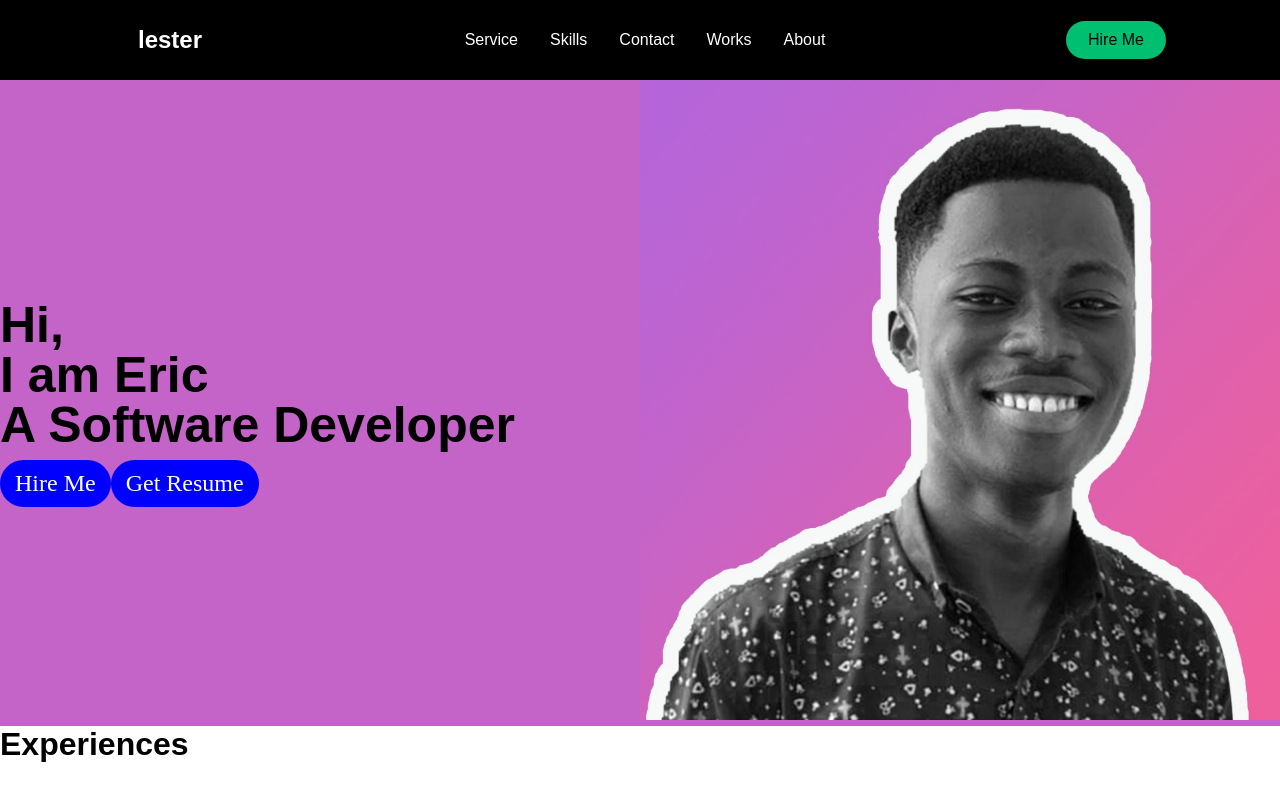
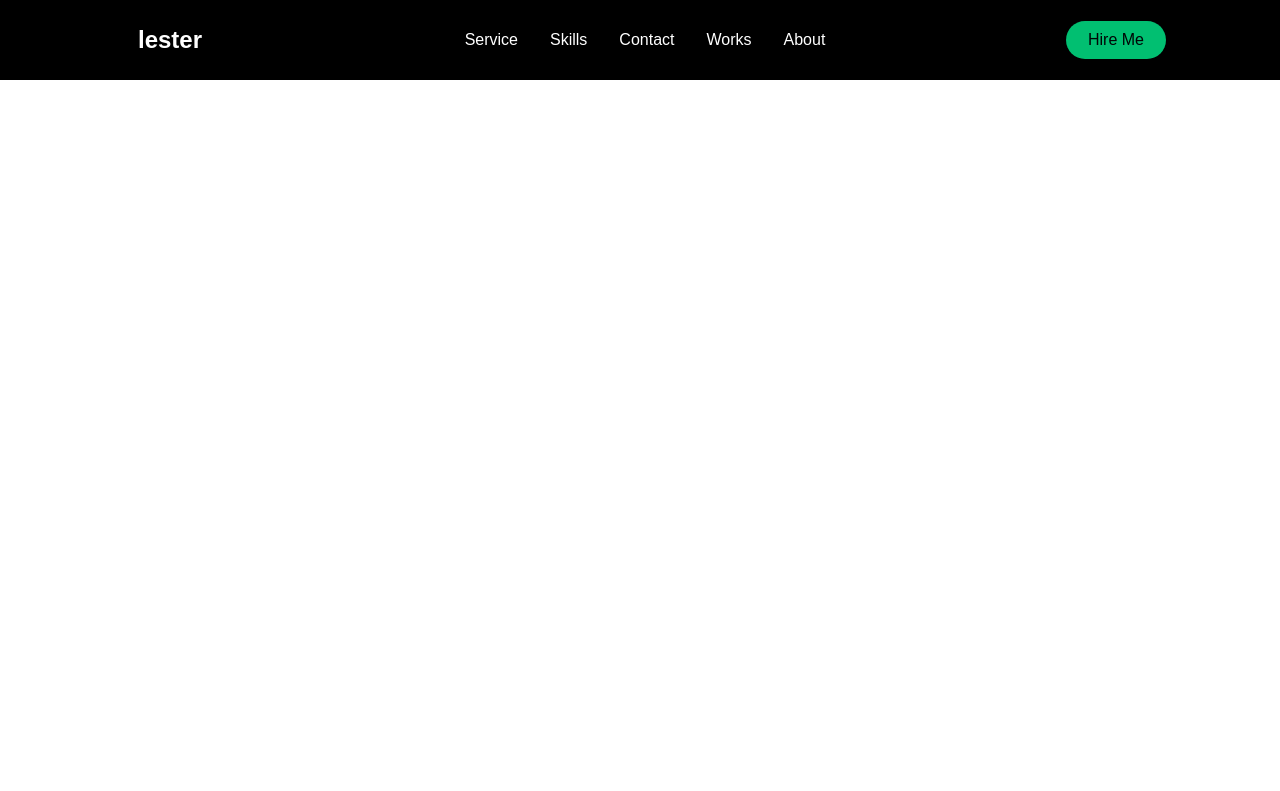
Before and after one commit to ericatsu/portfolio, a React (Create React App) app: page / in a window 1280 px wide. Shown: the top 791 px of the page. Built offline with nearby package versions, Linux system fonts and the light colour scheme.

Commit message:
Add toggle function to home

```diff
--- a/src/App.js
+++ b/src/App.js
@@ -1,23 +1,22 @@
 import { BrowserRouter as Router, Switch, Route } from 'react-router-dom';
 import './App.css';
-import About from './Components/About';
-import Footer from './Components/Footer';
-import Home from './Components/Home';
+// import About from './Components/About';
+// import Footer from './Components/Footer';
+// import Home from './Components/Home';
 import NavBar from './Components/NavBar';
-import Skills from './Components/Skills';
-import Works from './Components/Works'
-import Contact from './Components/Contact'
+// import Skills from './Components/Skills';
+// import Works from './Components/Works'
+// import Contact from './Components/Contact'
 import SideBar from './Components/SideBar';
+import Home from './pages/Home';
 
 
 
 function App() {
   return (
     <Router>
-      <div>
-        <SideBar/>
-        <NavBar/>
-        <Switch>
+          <Home/>
+        {/* <Switch>
           <Route exact path="/" component={Home} />
           <Route exact path="/About" component={About} />
           <Route exact path="/Skills" component={Skills} />
@@ -25,8 +24,7 @@
           <Route exact path="/Contact" component={Contact} />
         </Switch>
         <Works/>
-        <Footer/>
-      </div>
+        <Footer/> */}
     </Router>
   );
 }
--- a/src/Components/Home.jsx
+++ /dev/null
@@ -1,31 +0,0 @@
-import React from 'react'
-import { Link } from 'react-router-dom'
-import './Styles/Home.css'
-import Hero from '../assets/hero.JPG';
-
-const Home = () => {
-    return (
-        <div className="home">
-            <div className="title">
-              <h1>
-                  <p>Hi,</p>
-                  <p>I am Eric</p>
-                  <p>A Software Developer</p>
-              </h1>
-              <Link to="/">
-                  <button className="hire">Hire Me</button>
-                  <a href="#" download="#resume">
-                      <button className="resume">
-                          Get Resume
-                      </button>
-                  </a>
-              </Link>
-            </div>
-            <div className="person">
-                <img src={Hero} alt="person picture"/>
-            </div>
-        </div>
-    )
-}
-
-export default Home
--- a/src/Components/NavBar.jsx
+++ b/src/Components/NavBar.jsx
@@ -7,15 +7,15 @@
 
 
 
-const NavBar = () => {
+const NavBar = ( {toggle} ) => {
     return(
      <>
      <Nav>
         <NavBarContainter>
         <NavLogo>lester</NavLogo>
-        <MobileIcon>
+        <MobileIcon onClick={toggle}>
             <FaBars />
-        </MobileIcon>
+        </MobileIcon >
         <NavMenu>
             <NavItem>
                 <NavLinks to="Service">Service</NavLinks>
--- a/src/Components/SideBar.jsx
+++ b/src/Components/SideBar.jsx
@@ -2,10 +2,10 @@
 import { SidebarContainer, Icon, CloseIcon, SidebarWrapper,
     SidebarLink, SidebarMenu, SideBtnWrap, SidebarRoute  } from '../elements/SideBarElements'
 
-const SideBar = () => {
+const SideBar = ({isOpen, toggle}) => {
     return (
-        <SidebarContainer>
-            <Icon>
+        <SidebarContainer isOpen={isOpen} onClick={toggle}>
+            <Icon onClick={toggle}>
                 <CloseIcon/>
             </Icon>
             <SidebarWrapper>
--- /dev/null
+++ b/src/pages/Home.jsx
@@ -0,0 +1,25 @@
+import React from 'react'
+import { useState, useEffect } from 'react';
+import { Link  as LinkR} from 'react-router-dom'
+// import './Styles/Home.css'
+// import Hero from '../assets/hero.JPG';
+import SideBar from '../Components/SideBar'
+import NavBar from '../Components/NavBar'
+
+const Home = () => {
+    const [isOpen, setIsOpen] = useState(false)
+
+    const toggle = () => {
+        setIsOpen(!isOpen)
+    }
+
+
+    return (
+        <>
+        <SideBar isOpen={isOpen} toggle={toggle}/>
+        <NavBar toggle={toggle}/>
+        </>
+    )
+}
+
+export default Home
```
